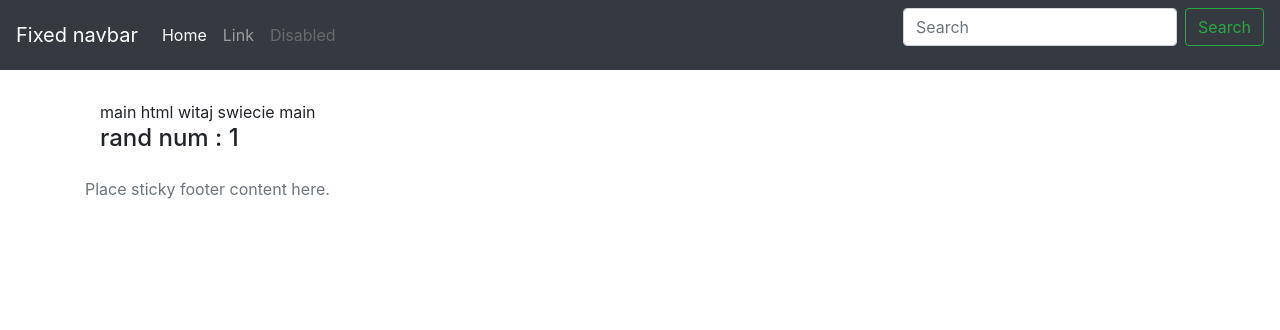
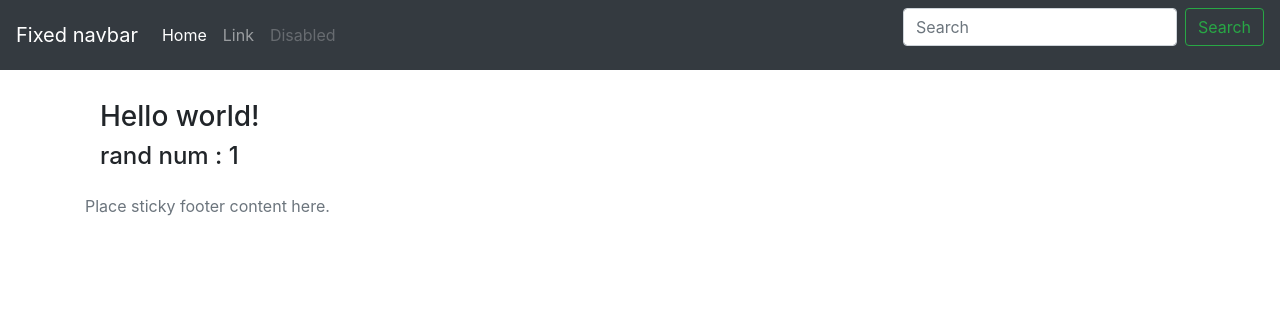
Before and after one commit to dsamsoniuk/ds-framework, a PHP site: template src/views/main.html.twig in a window 1280 px wide. Shown: the top 330 px of the page. Run offline with PHP 8.4, Linux system fonts and the light colour scheme; the template is opened without the code that fills it: most values are stand-ins (such as "Sample title", 1, 10 or a date in 2020); some libraries are stand-ins or nearby versions.

Commit message:
documentation

```diff
--- a/src/views/main.html.twig
+++ b/src/views/main.html.twig
@@ -4,10 +4,8 @@
 <div class="container">
     <div class="row">
         <div class="col-sm-12">
-            main html
-witaj swiecie main
-
-<h4>rand num : {{rand_num}}</h4>
+           <h3>Hello world!</h3>
+            <h4>rand num : {{rand_num}}</h4>
         </div>
     </div>
 </div>
```
Also changed, not shown: README.md.
